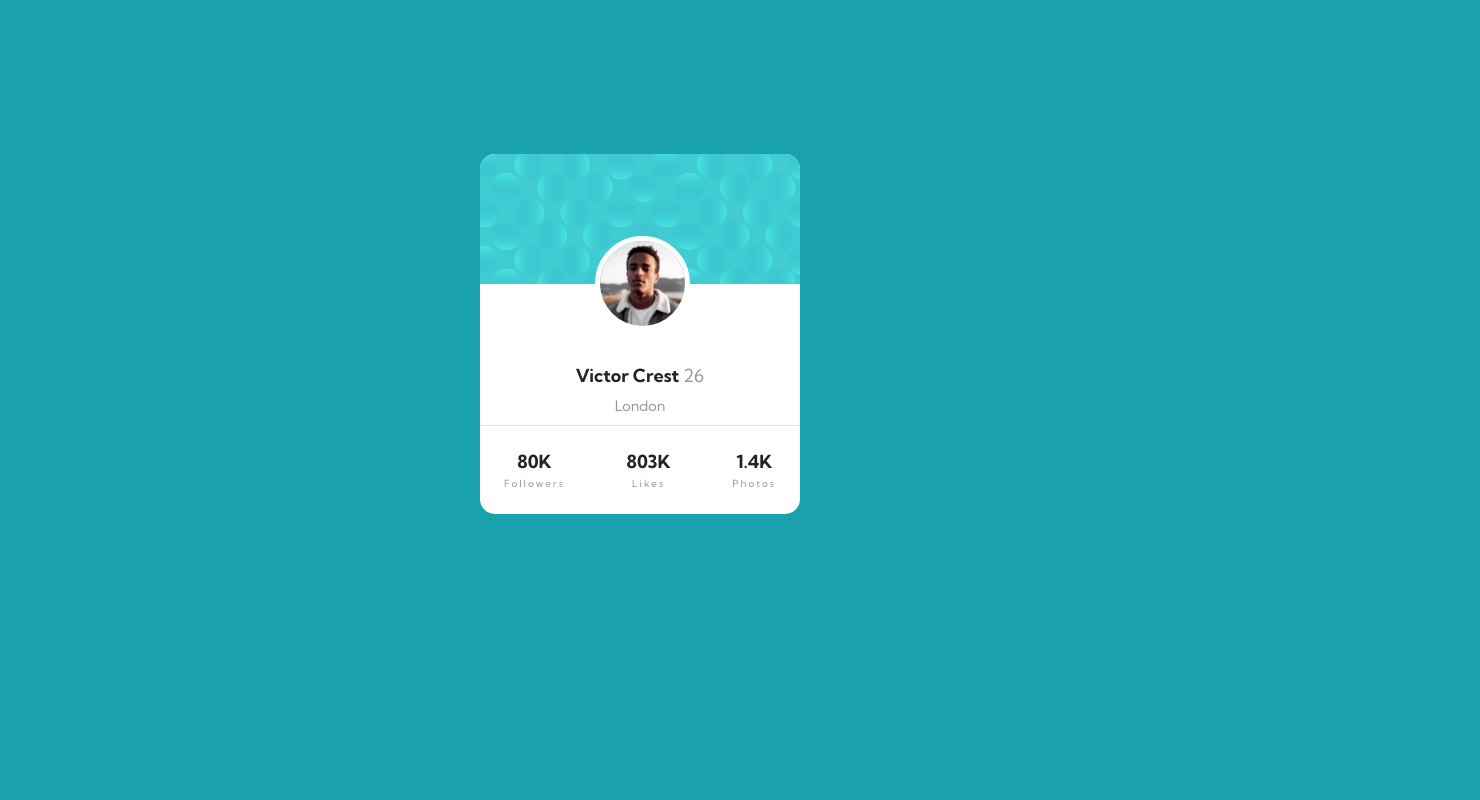
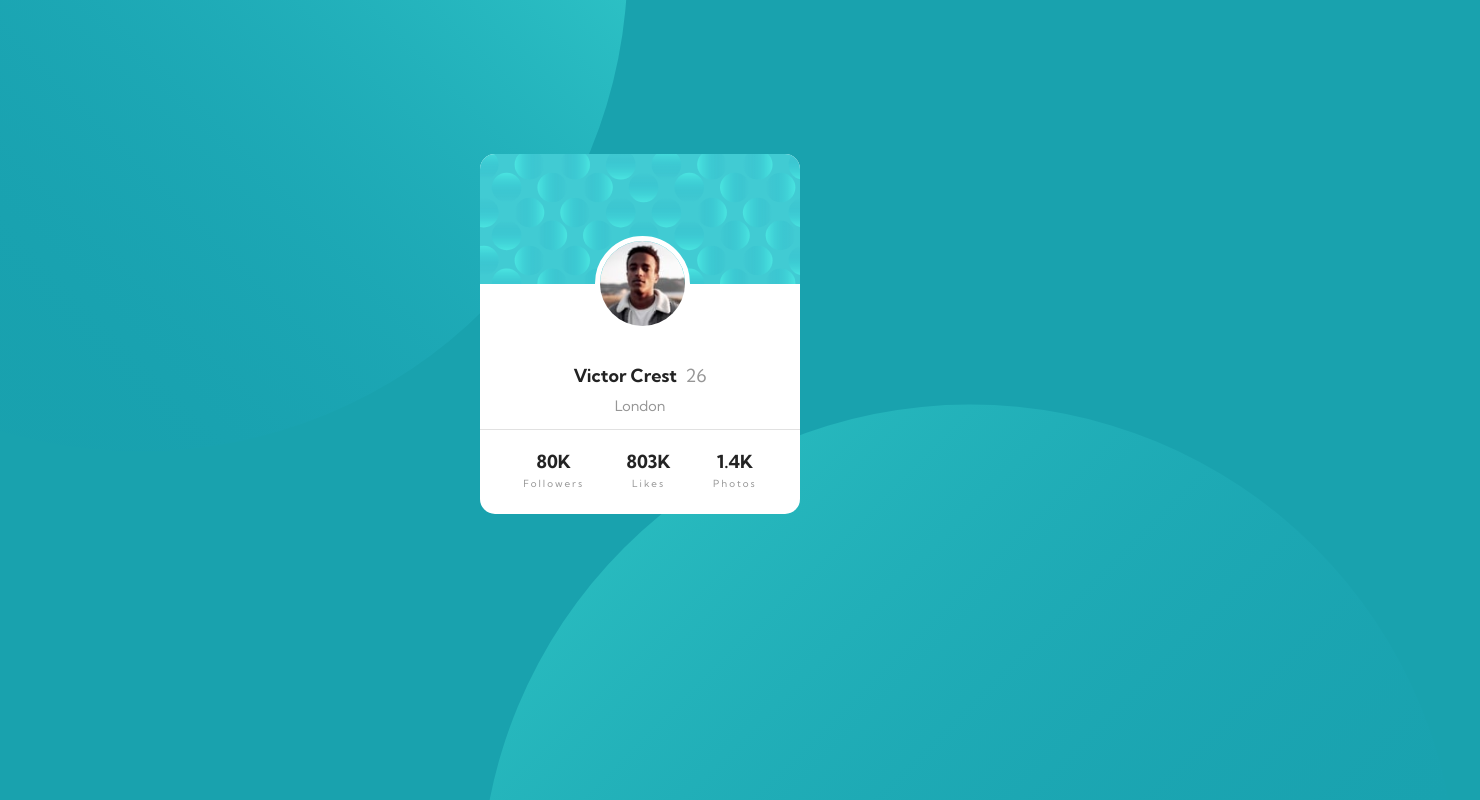
Before and after one commit to Msgl/profile-card-component, a website: page index.html in a window 1280 px wide. Shown: the top 800 px of the page, 1480 px wide, since content can reach past the window. Drawn offline with Linux system fonts and the light colour scheme.

Commit message:
Background fixed, small updates to html structure/classes/ids

```diff
--- a/index.html
+++ b/index.html
@@ -6,33 +6,33 @@
     <link rel="stylesheet" href="styles.css">
     <link rel="preconnect" href="https://fonts.gstatic.com">
     <link href="https://fonts.googleapis.com/css2?family=Kumbh+Sans:wght@400;700&display=swap" rel="stylesheet">
+    <link rel="icon" href="images/favicon-32x32.png" type="image/png">
     <title>Profile Card Component</title>
 </head>
 
 <body>
-    <div class="container">
     <div class="card">
-            <div id="card-image-background"></div>
-            <img id="card-image-profile" src="/images/image-victor.jpg" alt="profile-picture">
+        <div id="background"></div>
+
+        <img  src="/images/image-victor.jpg" alt="profile-picture">
 
         <div class="card-info">
-                <span class="bold-text">Victor Crest </span><span class="grey-text">26</span>
+            <strong>Victor Crest</strong>&nbsp;&nbsp;<span class="grey-text">26</span>
             <p class="grey-text" id="city-text">London</p>
         </div>
+
         <div class="card-stats">
             <div class="stats">
-                    <p class="bold-text">80K</p>
+                <strong>80K</strong>
                 <p class="grey-text">Followers</p>
             </div>
             <div class="stats">
-                    <p class="bold-text">803K</p>
+                <strong>803K</strong>
                 <p class="grey-text">Likes</p>
             </div>
             <div class="stats">
-                    <p class="bold-text">1.4K</p>
+                <strong>1.4K</strong>
                 <p class="grey-text">Photos</p>
-                </div>
-            </div>
             </div>
         </div>
     </div>
--- a/styles.css
+++ b/styles.css
@@ -12,18 +12,6 @@ body {
     text-align: center;
 }
 
-/* Background circles */
-
-/* background-image: url(/images/bg-pattern-top.svg);
-background-position: left 20% top 124%;
-background-image: url(/images/bg-pattern-bottom.svg);
-background-position: right 20% bottom 124%;
-background-repeat: no-repeat; */
-
-.container{
-    display: flex;
-}
-
 .card{
     display: flex;
     flex-direction:column;
@@ -32,36 +20,49 @@ background-repeat: no-repeat; */
     width: 320px;
     height: 360px;
     background: white;
-    border: 2px;
     border-radius: 15px;
     position: relative;
 }
 
-#card-image-background{
+.card::before, .card::after{
+    content: "";
+    height:1000px;
+    width: 1000px;
+    position: absolute;
+    z-index: -1;
+}
+
+.card::before{
+    background: url(/images/bg-pattern-top.svg) no-repeat;
+    top: -680px;
+    left: -830px;
+}
+
+.card::after{
+    background: url(/images/bg-pattern-bottom.svg) no-repeat;
+    top: 250px;
+    left: 0;
+}
+
+#background{
     background-image: url(/images/bg-pattern-card.svg);
-    width: 100%;
     height: 130px;
-    border: 2px;
     border-radius: 15px 15px 0 0;
 }
 
-#card-image-profile {
+.card>img {
+    width: auto;
+    height: 95px;
     border: 5px solid white;
     border-radius:70%;
-    width: auto;
-    height: 95px;
     position: absolute;
     top: 23%;
     left: 36%;
 }
 
 .card-info {
+    margin-top: 80px;
     flex-grow: 2;
-    margin-top: 80px;
-}
-
-.bold-text {
-    font-weight: 700;
 }
 
 .grey-text {
@@ -69,17 +70,16 @@ background-repeat: no-repeat; */
 }
 
 #city-text {
+    padding-top: 10px;
     font-size: 0.8em;
-    padding-top: 10px;
 }
 
 .card-stats {
     padding: 20px;
     display: flex;
-    justify-content: space-between;
+    justify-content: space-around;
     border-top: hsla(0, 0%, 59%, 0.288) solid 1px;
 }
-
 
 .stats>.grey-text{
     font-size: 0.55em;
@@ -90,8 +90,7 @@ background-repeat: no-repeat; */
     margin: 4px;
 }
 
-
-@media only screen and (min-width: 600px) {
+@media only screen and (min-width: 700px) {
     .card {
         margin-top:12%;
     }
```
Lines whose indentation alone changed are shown as unchanged.
